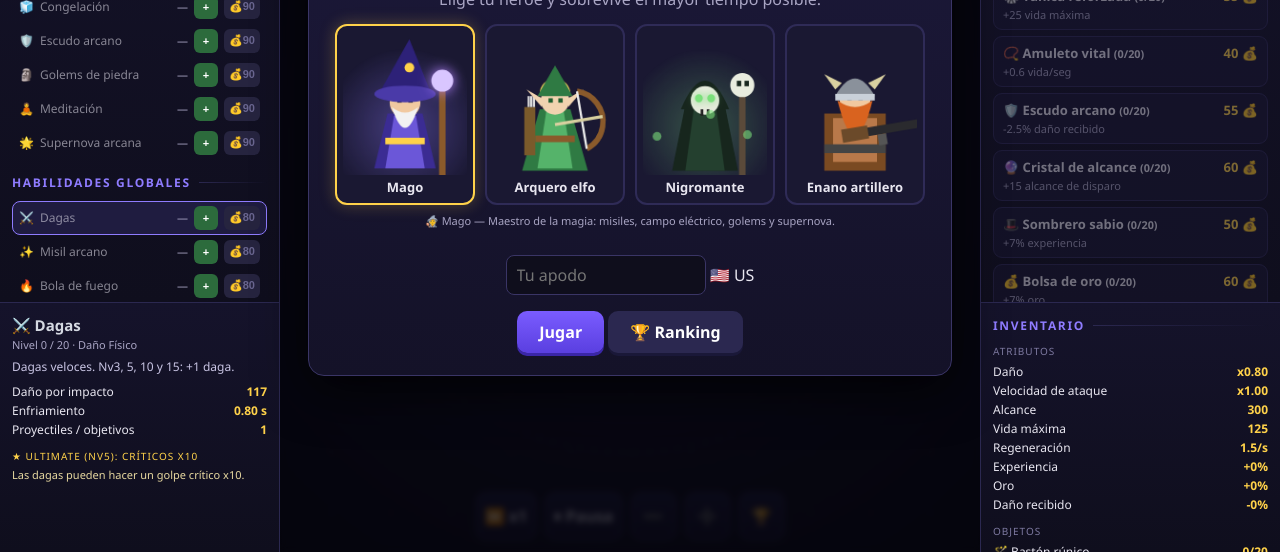
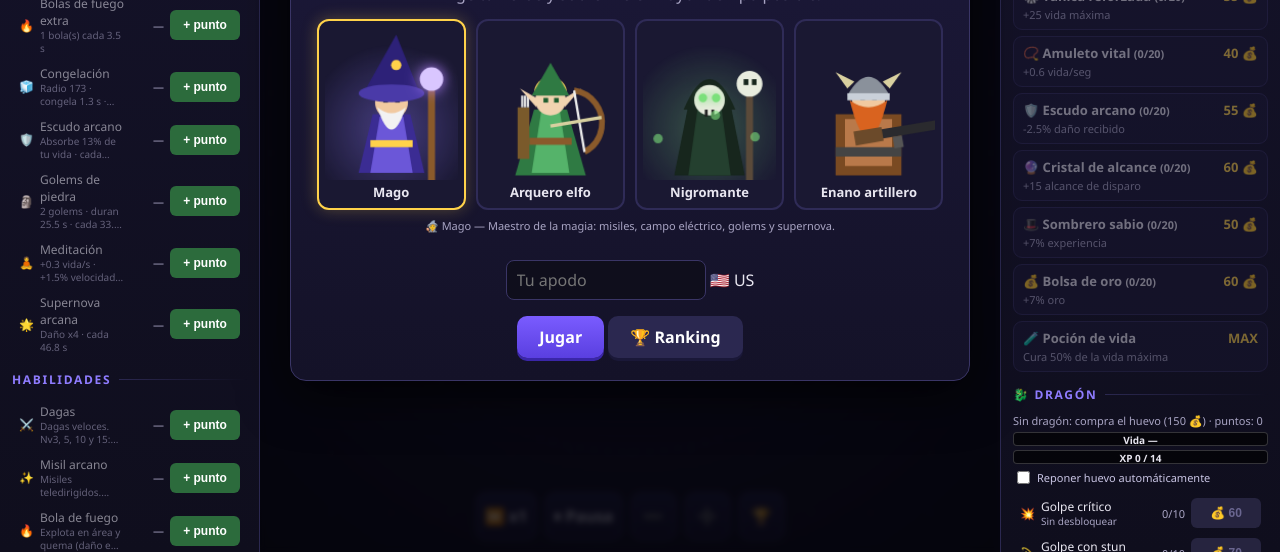
Before and after one commit to alvarosoppelsa/mago-infinito, a plain HTML site: page index.html in a window 1280 px wide. Shown: the part 248-800 px from the top of the page. Drawn offline with Linux system fonts and the light colour scheme.

Commit message:
Interfaz mínima (un botón por habilidad), sin paneles de información, ataque básico más fiable y frecuencia de enemigos restaurada

```diff
--- a/index.html
+++ b/index.html
@@ -8,8 +8,8 @@
 :root{--bg:#0b0b14;--p1:#15132b;--p2:#0f0e1d;--line:#2b2850;--acc:#8f7cff;--gold:#ffd24a;--txt:#e8e6f0;--mut:#a9a5c4}
 *{box-sizing:border-box;scrollbar-width:thin;scrollbar-color:#3a3566 transparent}
 html,body{margin:0;height:100%;background:var(--bg);color:var(--txt);font-family:Segoe UI,system-ui,sans-serif;overflow:hidden}
-body{display:grid;grid-template-columns:280px minmax(0,1fr) 300px;grid-template-rows:minmax(0,1fr) 250px}
-#game{grid-column:2;grid-row:1/3;position:relative;min-width:0;min-height:0}
+body{display:grid;grid-template-columns:260px minmax(0,1fr) 280px;grid-template-rows:minmax(0,1fr)}
+#game{grid-column:2;grid-row:1;position:relative;min-width:0;min-height:0}
 canvas{display:block;touch-action:none}
 #tbar{display:none}
 .panel{background:linear-gradient(180deg,var(--p1),var(--p2));padding:12px;overflow-y:auto;min-height:0}
@@ -56,7 +56,8 @@ table.rank tr.me td{background:#2a2450;color:var(--gold)}
 .srow.sel{border-color:var(--acc);background:#1f1c40}
 .srow.dim .nm{opacity:.55}
 .srow .nm{flex:1}
-.srow .nm small{display:block;color:var(--mut);font-size:10px}
+.srow .nm small{display:-webkit-box;-webkit-line-clamp:2;-webkit-box-orient:vertical;overflow:hidden;color:var(--mut);font-size:10px;line-height:1.3}
+.plus.buy{min-width:70px;height:30px;font-size:12px;padding:0 8px}
 .srow .lv{color:var(--mut);font-size:11px;min-width:34px;text-align:right}
 .plus{min-width:24px;height:24px;border:0;border-radius:6px;background:#2c6b3c;color:#fff;font-weight:700;cursor:pointer;font-size:11px;padding:0 5px}
 .plus.gold{background:#7a5a10}
@@ -147,21 +148,20 @@ table.rank tr.me td{background:#2a2450;color:var(--gold)}
   .panel p{font-size:13px}.kv{font-size:13px}
   .panel{max-height:68vh}
 }
+@media (pointer:coarse){.plus.buy{min-width:88px;height:42px;font-size:14px}}
 </style>
 </head>
 <body>
 <div class="panel" id="left">
-  <div class="pts" id="ptsbox">★ Puntos de habilidad: <b id="pts">0</b></div>
-  <div id="infoInline"></div>
+  <div class="pts" id="ptsbox">★ Puntos: <b id="pts">0</b></div>
   <h2>Héroe</h2>
-  <div id="heroName" class="sub" style="margin-bottom:6px"></div>
+  <div id="heroName" class="sub" style="margin-bottom:4px"></div>
   <div id="heroSk"></div>
-  <h2 style="margin-top:14px">Habilidades globales</h2>
+  <h2 style="margin-top:12px">Habilidades</h2>
   <div id="skills"></div>
   <div id="powers" style="display:none"></div>
-  <div class="hint">Cada nivel da 1 punto (experiencia). <b>Todas</b> las mejoras se pueden comprar con un punto (<b>+</b>) o con oro (<b>💰</b>). El juego no se detiene.<br><b>1-9, 0</b> suben con punto las 10 primeras globales · <b>P</b> pausa · <b>F</b> velocidad x1/x2/x3 · <b>Rueda</b> o <b>+ / -</b> zoom<br>Pasa el ratón sobre un enemigo para ver su armadura y resistencias.</div>
+  <div class="hint">Cada nivel da 1 punto. El botón de cada habilidad gasta un punto y, si no hay, oro.<br><b>P</b> pausa · <b>F</b> velocidad · <b>Rueda</b> o <b>+ / -</b> zoom</div>
 </div>
-<div class="panel" id="info"></div>
 <div id="game">
   <canvas id="c"></canvas>
   <div id="bar"></div>
@@ -177,11 +177,9 @@ table.rank tr.me td{background:#2a2450;color:var(--gold)}
   <div id="drPts" class="sub" style="margin-bottom:6px"></div>
   <div id="drSk"></div>
 </div>
-<div class="panel" id="inv"><h2>Inventario</h2><div id="invTab"></div></div>
 <div id="tbar">
   <button data-d="left">⚔️<span>Habilidades</span><i class="bdg" id="bdgSk"></i></button>
   <button data-d="shopc">🛒<span>Tienda y dragón</span><i class="bdg" id="bdgSh"></i></button>
-  <button data-d="inv">🎒<span>Inventario</span></button>
 </div>
 <script>
 "use strict";
@@ -287,10 +285,10 @@ const spCdF=lv=>Math.max(.5,1-.025*(lv-1));  /* factor de enfriamiento */
 
 /* ============ HÉROES ============ */
 const HEROES={
- mage:{n:'Mago',icon:'🧙',hp:100,col:'#8f7cff',desc:'Maestro de la magia: misiles, campo eléctrico, golems y supernova.',basic:{n:'Disparo arcano',type:'magic',cd:.9,spd:480,m:1,col:'#b684ff'}},
- archer:{n:'Arquero elfo',icon:'🏹',hp:90,col:'#7be07b',desc:'Daño preciso a distancia: críticos, flechas múltiples, veneno y esquiva.',basic:{n:'Flecha',type:'phys',cd:.8,spd:720,m:1.05,col:'#e6d28a'}},
- necro:{n:'Nigromante',icon:'💀',hp:95,col:'#9be07b',desc:'Ejército de no-muertos: esqueletos, vampiros, momias, muro de huesos y dragón esqueleto.',basic:{n:'Proyectil de hueso',type:'dark',cd:1,spd:430,m:1.2,col:'#b8f08a'}},
- dwarf:{n:'Enano artillero',icon:'🔫',hp:140,col:'#ffb35a',desc:'Fusil, granadas, minas y torreta. Muy resistente.',basic:{n:'Disparo de fusil',type:'phys',cd:1.2,spd:900,m:1.9,col:'#ffd27a'}}
+ mage:{n:'Mago',icon:'🧙',hp:100,col:'#8f7cff',desc:'Maestro de la magia: misiles, campo eléctrico, golems y supernova.',basic:{n:'Disparo arcano',type:'magic',cd:.9,spd:480,m:1.15,col:'#b684ff'}},
+ archer:{n:'Arquero elfo',icon:'🏹',hp:90,col:'#7be07b',desc:'Daño preciso a distancia: críticos, flechas múltiples, veneno y esquiva.',basic:{n:'Flecha',type:'phys',cd:.8,spd:720,m:1.75,col:'#e6d28a'}},
+ necro:{n:'Nigromante',icon:'💀',hp:95,col:'#9be07b',desc:'Ejército de no-muertos: esqueletos, vampiros, momias, muro de huesos y dragón esqueleto.',basic:{n:'Proyectil de hueso',type:'dark',cd:1,spd:430,m:1.9,col:'#b8f08a'}},
+ dwarf:{n:'Enano artillero',icon:'🔫',hp:140,col:'#ffb35a',desc:'Fusil, granadas, minas y torreta. Muy resistente.',basic:{n:'Disparo de fusil',type:'phys',cd:1.2,spd:900,m:2.8,col:'#ffd27a'}}
 };
 const CLSMAX=20;
 const clv=id=>(G&&G.cls&&G.cls[id])||0;
@@ -1182,12 +1180,21 @@ function shot(t,dmg,b,h){
 function fireBasic(){
   const h=G.hero,b=HEROES[h].basic;
   SRC=b.n;
-  const dmg=(9+2.2*G.lvl)*DMG_K*S.dmg*b.m;
+  const dmg=(16+3.6*G.lvl)*DMG_K*S.dmg*b.m;
   let n=1,burst=1,rate=b.cd;
   if(h==='archer'){rate/=1+.03*clv('a_aspd');n=Math.min(4,1+Math.floor(clv('a_multi')/5))}
   if(h==='dwarf'){rate/=1+.04*clv('d_aspd');burst=Math.min(5,1+Math.floor(clv('d_multi')/4))}
-  const tg=pick(n,b.type,dmg,1e5);
-  if(!tg.length){G.basicCd=0;return}
+  let tg=pick(n,b.type,dmg,1e5);
+  /* nunca quedarse sin objetivo: prioriza a quien ya te golpea y, si no hay candidatos, dispara al más cercano */
+  let close=null,cd0=1e12;
+  for(const e of G.enemies){if(e.dead)continue;const dd=Math.hypot(e.x-cx(),e.y-cy());if(dd<e.r+55&&dd<cd0){cd0=dd;close=e}}
+  if(close&&!tg.includes(close))tg=[close,...tg].slice(0,Math.max(1,n));
+  if(!tg.length){
+    let nr=null,nd=1e12;
+    for(const e of G.enemies){if(e.dead)continue;const dd=(e.x-cx())**2+(e.y-cy())**2;if(dd<nd){nd=dd;nr=e}}
+    if(!nr){G.basicCd=0;return}
+    tg=[nr];
+  }
   G.aim=Math.atan2(tg[0].y-cy(),tg[0].x-cx());
   if(burst>1){
     shot(tg[0],dmg,b,h);
@@ -1811,14 +1818,10 @@ function buildSkillsMenu(){
   skEls.length=0;
   SK.forEach((s,i)=>{
     const r=document.createElement('div');r.className='srow';
-    r.innerHTML='<span class="ic">'+TYPES[s.type].i+'</span><span class="nm">'+s.n+'</span><span class="lv"></span><button class="plus pt" title="Subir con un punto de habilidad">+</button><button class="plus gold" title="Subir con oro"></button>';
-    r.onmouseenter=()=>{hovSkill=i;refreshInfo()};
-    r.onmouseleave=()=>{hovSkill=-1;refreshInfo()};
-    r.onclick=()=>{selSkill=i;infoMode='skill';refreshAll()};
-    const bp=r.querySelector('.pt'),bg=r.querySelector('.gold');
-    bp.onclick=ev=>{ev.stopPropagation();skillUp(i,'pt')};
-    bg.onclick=ev=>{ev.stopPropagation();skillUp(i,'gold')};
-    box.appendChild(r);skEls.push({r,lv:r.querySelector('.lv'),pl:bp,pg:bg});
+    r.innerHTML='<span class="ic">'+TYPES[s.type].i+'</span><span class="nm">'+s.n+'<small>'+s.desc+'</small></span><span class="lv"></span><button class="plus buy"></button>';
+    const b=r.querySelector('.buy');
+    b.onclick=()=>skillBuy(i);
+    box.appendChild(r);skEls.push({r,lv:r.querySelector('.lv'),pl:b});
   });
 }
 const skGoldCost=l=>Math.round(80*Math.pow(1.28,l));
@@ -1833,17 +1836,18 @@ function skillUp(i,mode){
   refreshAll();return true;
 }
 function spendSkill(i){return skillUp(i,'pt')}
+const skillBuy=i=>G.pending>0?skillUp(i,'pt'):skillUp(i,'gold');
 function refreshSkills(){
   $('#pts').textContent=G.pending;
   $('#ptsbox').classList.toggle('on',G.pending>0);
+  const up=G.pending>0;
   SK.forEach((s,i)=>{
     const l=G.skills[s.id],e=skEls[i],max=l>=SKMAX,c=skGoldCost(l);
     e.lv.textContent=l?l+'/'+SKMAX:'—';
     e.r.classList.toggle('dim',!l);
-    e.r.classList.toggle('sel',infoMode==='skill'&&i===selSkill);
-    e.pl.disabled=max||G.pending<=0;
-    e.pg.disabled=max||G.gold<c;
-    e.pg.textContent=max?'MAX':'💰'+c;
+    e.pl.textContent=max?'MAX':(up?'+ punto':'💰 '+c);
+    e.pl.classList.toggle('gold',!up);
+    e.pl.disabled=max||(!up&&G.gold<c);
   });
 }
 
@@ -1894,7 +1898,7 @@ function skillDmg(s,l){
 }
 let lastInfo='';
 function setInfo(h){if(h!==lastInfo){lastInfo=h;$('#info').innerHTML=h;const ii=$('#infoInline');if(ii)ii.innerHTML=h}}
-function refreshInfo(){
+function refreshInfo(){return;
   const pid=hovPow||(hovSkill<0&&!hovCls&&infoMode==='pow'?selPow:null);
   if(pid){
     const sp=SPS.find(x=>x.id===pid),l=G.spLv[pid],un=G.lvl>=sp.unlock;
@@ -1939,7 +1943,7 @@ function refreshInfo(){
 
 /* --- inventario y dragón (abajo derecha) --- */
 let lastInv='';
-function refreshInv(){
+function refreshInv(){return;
   const it=G.items,kv=(a,b)=>'<div class="kv"><span>'+a+'</span><b>'+b+'</b></div>';
   let h='<div class="sec">Atributos</div>'+
     kv('Daño','x'+S.dmg.toFixed(2))+kv('Velocidad de ataque','x'+S.atk.toFixed(2))+kv('Alcance',Math.round(S.range))+
@@ -1954,60 +1958,55 @@ function buildDragonUI(){
   const box=$('#drSk');box.innerHTML='';
   for(const d of DRSK){
     const r=document.createElement('div');r.className='srow';
-    r.innerHTML='<span class="ic">'+d.icon+'</span><span class="nm"><span class="dnm"></span><small class="dl"></small></span><span class="lv"></span><button class="plus pt" title="Subir con un punto de dragón">+</button><button class="plus gold" title="Subir con oro"></button>';
-    const bp=r.querySelector('.pt'),bg=r.querySelector('.gold');
-    bp.onclick=ev=>{ev.stopPropagation();dragonUp(d.id,'pt');refreshAll()};
-    bg.onclick=ev=>{ev.stopPropagation();dragonUp(d.id,'gold');refreshAll()};
-    box.appendChild(r);drRows[d.id]={dn:r.querySelector('.dnm'),dl:r.querySelector('.dl'),lv:r.querySelector('.lv'),bp,bg};
+    r.innerHTML='<span class="ic">'+d.icon+'</span><span class="nm"><span class="dnm"></span><small class="dl"></small></span><span class="lv"></span><button class="plus buy"></button>';
+    const b=r.querySelector('.buy');
+    b.onclick=()=>{if(G.dr.pts>0)dragonUp(d.id,'pt');else dragonUp(d.id,'gold');refreshAll()};
+    box.appendChild(r);drRows[d.id]={dn:r.querySelector('.dnm'),dl:r.querySelector('.dl'),lv:r.querySelector('.lv'),b};
   }
   $('#drAuto').onchange=e=>{G.dr.auto=e.target.checked};
 }
 function refreshDragonUI(){
-  const dr=G.dr,dg=G.dragon;
-  $('#drStatus').textContent=dg?'🐉 Dragón Nv '+dr.lvl+' · aguanta enemigos cercanos'+(G.sdrags.length?' · 💀 x'+G.sdrags.length+' esqueleto(s)':''):(dr.egg?'🥚 Incubando… '+Math.ceil(dr.egg.t)+' s':'Sin dragón. Compra el huevo arriba ('+dr.eggCost+' 💰)'+(dr.deaths?' · ha caído '+dr.deaths+' vez/veces':''));
+  const dr=G.dr,dg=G.dragon,up=dr.pts>0;
+  $('#drStatus').textContent=dg?'🐉 Nv '+dr.lvl+(G.sdrags.length?' · 💀 x'+G.sdrags.length:'')+' · puntos: '+dr.pts:(dr.egg?'🥚 Incubando… '+Math.ceil(dr.egg.t)+' s':'Sin dragón: compra el huevo ('+dr.eggCost+' 💰)'+(dr.deaths?' · cayó '+dr.deaths+' vez/veces':'')+' · puntos: '+dr.pts);
   $('#drHp').style.width=(dg?100*dg.hp/dg.max:0)+'%';$('#drHpT').textContent=dg?'Vida '+Math.ceil(dg.hp)+' / '+Math.ceil(dg.max):'Vida —';
   $('#drXp').style.width=(100*dr.xp/drNeed())+'%';$('#drXpT').textContent='XP '+Math.floor(dr.xp)+' / '+drNeed();
   $('#drAuto').checked=!!dr.auto;
-  $('#drPts').textContent='Puntos de dragón: '+dr.pts+' (1 por nivel del dragón). Mejora con un punto (+) o con oro (💰).';
   for(const d of DRSK){
     const e=drRows[d.id],l=dr.sk[d.id],max=l>=DRMAX,c=drCost(d.id);
     e.dn.textContent=d.n;e.dl.textContent=d.d(l);
     e.lv.textContent=l+'/'+DRMAX;
-    e.bp.disabled=max||dr.pts<=0;
-    e.bg.disabled=max||G.gold<c;
-    e.bg.textContent=max?'MAX':'💰'+c;
+    e.b.textContent=max?'MAX':(up?'+ punto':'💰 '+c);
+    e.b.classList.toggle('gold',!up);
+    e.b.disabled=max||(!up&&G.gold<c);
   }
 }
 const heroEls={};
 let selCls=null,hovCls=null,infoMode='skill';
+const heroBuy=id=>G.pending>0?heroUp(id,'pt'):heroUp(id,'gold');
 function buildHeroMenu(){
   const box=$('#heroSk');box.innerHTML='';
   for(const k in heroEls)delete heroEls[k];
-  selCls=null;hovCls=null;infoMode='skill';
   const hd=HEROES[G.hero];
-  $('#heroName').textContent=hd.icon+' '+hd.n+' — '+hd.desc;
+  $('#heroName').textContent=hd.icon+' '+hd.n;
   CLS[G.hero].forEach(a=>{
     const r=document.createElement('div');r.className='srow';
-    r.innerHTML='<span class="ic">'+a.icon+'</span><span class="nm">'+a.n+'</span><span class="lv"></span><button class="plus pt" title="Subir con un punto de habilidad">+</button><button class="plus gold" title="Subir con oro"></button>';
-    r.onmouseenter=()=>{hovCls=a.id;refreshInfo()};
-    r.onmouseleave=()=>{hovCls=null;refreshInfo()};
-    r.onclick=()=>{selCls=a.id;infoMode='cls';refreshAll()};
-    const bp=r.querySelector('.pt'),bg=r.querySelector('.gold');
-    bp.onclick=ev=>{ev.stopPropagation();heroUp(a.id,'pt')};
-    bg.onclick=ev=>{ev.stopPropagation();heroUp(a.id,'gold')};
-    box.appendChild(r);heroEls[a.id]={r,lv:r.querySelector('.lv'),bp,bg};
+    r.innerHTML='<span class="ic">'+a.icon+'</span><span class="nm">'+a.n+'<small class="dl"></small></span><span class="lv"></span><button class="plus buy"></button>';
+    const b=r.querySelector('.buy');
+    b.onclick=()=>heroBuy(a.id);
+    box.appendChild(r);heroEls[a.id]={r,lv:r.querySelector('.lv'),dl:r.querySelector('.dl'),b};
   });
 }
 function refreshHero(){
+  const up=G.pending>0;
   for(const a of CLS[G.hero]){
     const e=heroEls[a.id];if(!e)continue;
     const l=clv(a.id),c=clsCost(a.id),max=l>=CLSMAX;
     e.lv.textContent=l?l+'/'+CLSMAX:'—';
+    e.dl.textContent=a.eff(Math.max(1,l));
     e.r.classList.toggle('dim',!l);
-    e.r.classList.toggle('sel',infoMode==='cls'&&selCls===a.id);
-    e.bp.disabled=max||G.pending<=0;
-    e.bg.disabled=max||G.gold<c;
-    e.bg.textContent=max?'MAX':'💰'+c;
+    e.b.textContent=max?'MAX':(up?'+ punto':'💰 '+c);
+    e.b.classList.toggle('gold',!up);
+    e.b.disabled=max||(!up&&G.gold<c);
   }
 }
 function buildTabs(){
@@ -2153,7 +2152,7 @@ function refreshBadges(){
   if(b){b.textContent=G.dr.pts;b.style.display=G.dr.pts>0?'flex':'none'}
 }
 function setupDrawers(){
-  const map={left:'#left',shopc:'#shopc',inv:'#inv'};
+  const map={left:'#left',shopc:'#shopc'};
   const btns=document.querySelectorAll('#tbar button');
   const unpause=()=>{if(G.drawerPause){G.paused=false;G.drawerPause=false}};
   const closeAll=()=>{for(const k in map)$(map[k]).classList.remove('open');btns.forEach(b=>b.classList.remove('on'));unpause()};
```
